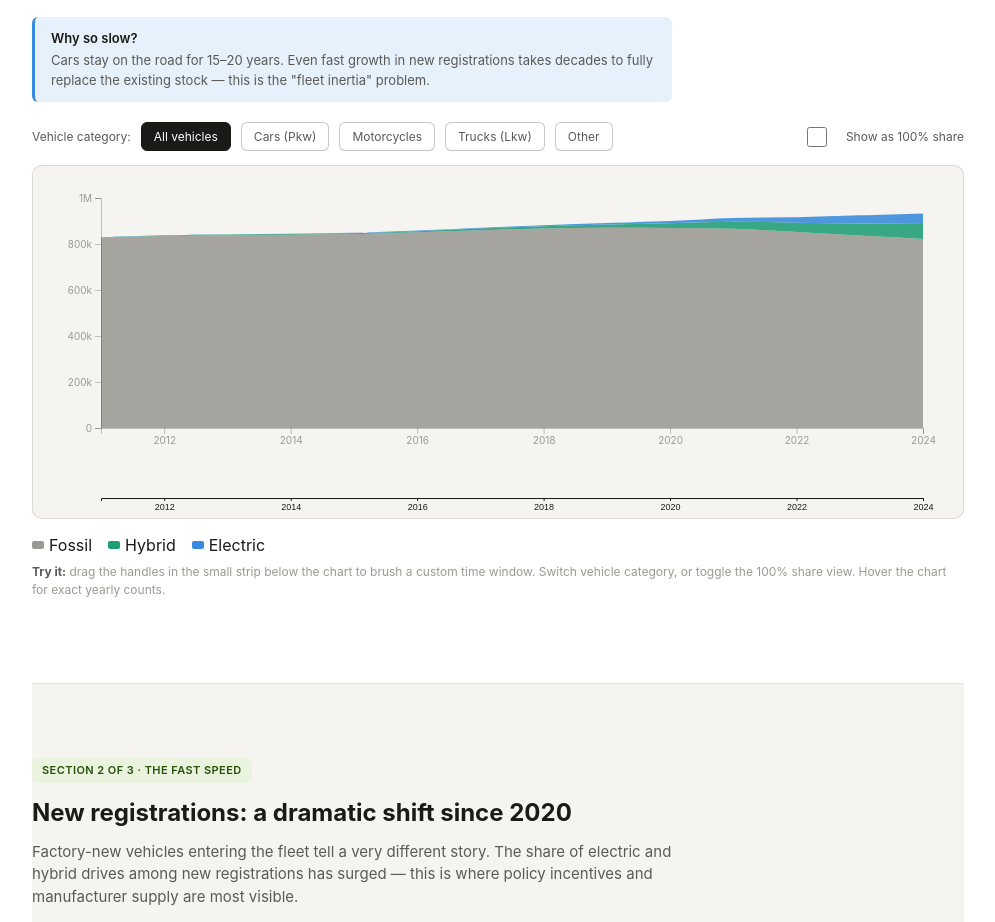
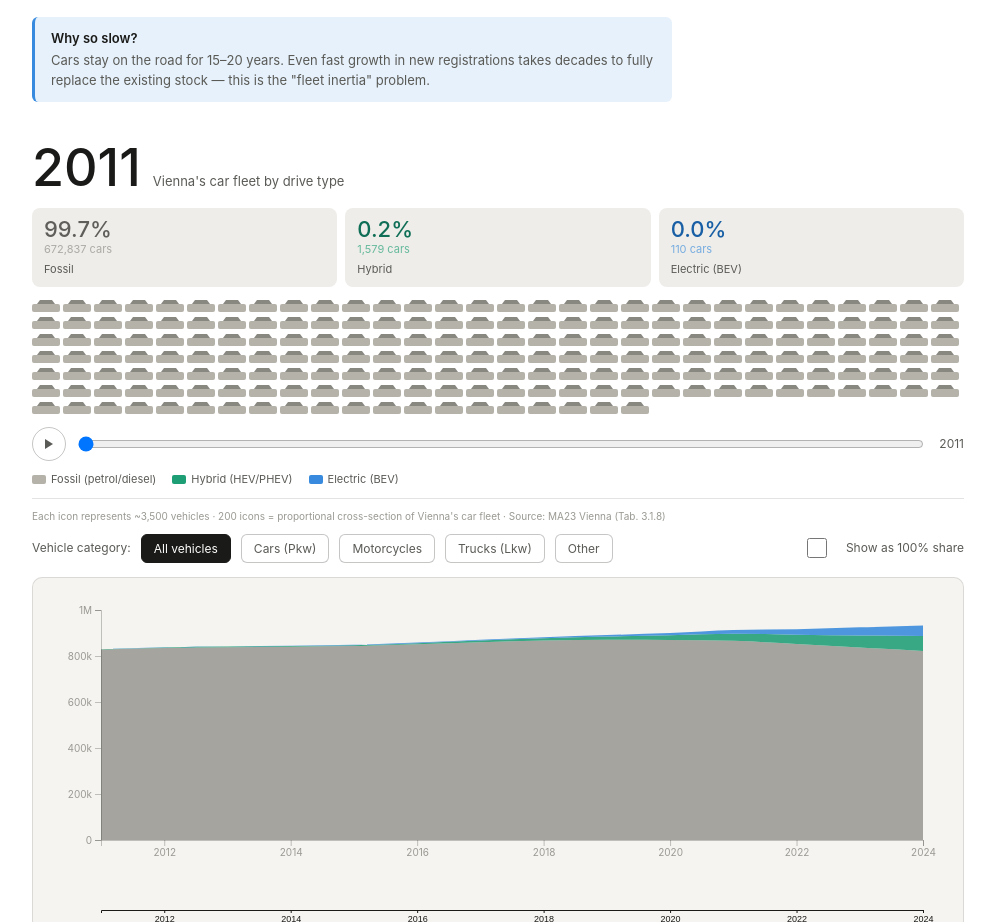
Before and after one commit to MarkusEbner96/Information-Design-Assignment3, a website: page public/index.html in a window 1280 px wide. Shown: the part 825-1747 px from the top of the page, without its empty margins (142-1137 px from the left). Drawn offline with nearby package versions, Linux system fonts and the light colour scheme.

Commit message:
Added fleet grid and updated styling for the fleet.

```diff
--- a/public/css/style.css
+++ b/public/css/style.css
@@ -146,6 +146,46 @@ section:last-of-type { border-bottom: none; }
 .methodology li { margin-bottom: 6px; }
 .source-list a { color: var(--accent); text-decoration: none; }
 
+/* ---- Fleet Grid --------------------------------------------------------- */
+.fg-wrap { padding: 20px 0 10px; }
+.fg-yr-row { display: flex; align-items: baseline; gap: 12px; margin-bottom: 2px; }
+.fg-yr-big { font-size: 52px; font-weight: 500; color: var(--text); line-height: 1; }
+.fg-yr-label { font-size: 13px; color: var(--text-soft); }
+.fg-stats { display: grid; grid-template-columns: repeat(3, 1fr); gap: 8px; margin: 14px 0 12px; }
+.fg-stat { background: var(--bg-soft-2); border-radius: 8px; padding: 10px 12px; }
+.fg-stat-pct { font-size: 22px; font-weight: 500; line-height: 1; }
+.fg-stat-n { font-size: 11px; margin-top: 1px; opacity: 0.65; }
+.fg-stat-l { font-size: 11px; color: var(--text-soft); margin-top: 3px; }
+.fg-grid { display: flex; flex-wrap: wrap; gap: 3px; margin: 4px 0 12px; }
+.fg-car { width: 28px; height: 14px; flex-shrink: 0; }
+.fg-car svg { display: block; }
+.fg-car.fossil  .fg-body { fill: #B4B2A9; }
+.fg-car.fossil  .fg-roof { fill: #888780; }
+.fg-car.hybrid  .fg-body { fill: #1D9E75; }
+.fg-car.hybrid  .fg-roof { fill: #0F6E56; }
+.fg-car.electric .fg-body { fill: #378ADD; }
+.fg-car.electric .fg-roof { fill: #185FA5; }
+.fg-ctrl { display: flex; align-items: center; gap: 10px; margin-bottom: 10px; }
+.fg-pbtn {
+  width: 34px; height: 34px; flex-shrink: 0;
+  border: 1px solid var(--border-strong); border-radius: 50%;
+  display: flex; align-items: center; justify-content: center;
+  cursor: pointer; background: transparent;
+  transition: background 0.15s;
+}
+.fg-pbtn:hover { background: var(--bg-soft); }
+.fg-yr-out { font-size: 12px; color: var(--text-soft); min-width: 28px; text-align: right; }
+.fg-legend { display: flex; gap: 16px; flex-wrap: wrap; }
+.fg-li { display: flex; align-items: center; gap: 5px; font-size: 11px; color: var(--text-soft); }
+.fg-sw { width: 14px; height: 9px; border-radius: 2px; flex-shrink: 0; }
+.fg-note {
+  font-size: 10px; color: var(--text-faint);
+  margin-top: 10px; padding-top: 10px;
+  border-top: 1px solid var(--border);
+}
+@keyframes fg-pop { 0%,100% { transform: scale(1); } 50% { transform: scale(1.45); } }
+.fg-car.popping { animation: fg-pop 0.22s ease; }
+
 footer {
   padding: 28px 0 50px; text-align: center; font-size: 12px; color: var(--text-faint);
 }
--- a/public/index.html
+++ b/public/index.html
@@ -63,6 +63,47 @@
       <div class="callout-title">Why so slow?</div>
       <div class="callout-text">Cars stay on the road for 15–20 years. Even fast growth in new registrations takes
         decades to fully replace the existing stock — this is the "fleet inertia" problem.</div>
+    </div>
+
+    <!-- Animated Fleet Grid -->
+    <div class="fg-wrap">
+      <div class="fg-yr-row">
+        <div class="fg-yr-big" id="fg-yr">2011</div>
+        <div class="fg-yr-label">Vienna's car fleet by drive type</div>
+      </div>
+      <div class="fg-stats">
+        <div class="fg-stat">
+          <div class="fg-stat-pct" style="color:#5F5E5A" id="fg-fp">—</div>
+          <div class="fg-stat-n" style="color:#888780" id="fg-fn">—</div>
+          <div class="fg-stat-l">Fossil</div>
+        </div>
+        <div class="fg-stat">
+          <div class="fg-stat-pct" style="color:#0F6E56" id="fg-hp">—</div>
+          <div class="fg-stat-n" style="color:#1D9E75" id="fg-hn">—</div>
+          <div class="fg-stat-l">Hybrid</div>
+        </div>
+        <div class="fg-stat">
+          <div class="fg-stat-pct" style="color:#185FA5" id="fg-ep">—</div>
+          <div class="fg-stat-n" style="color:#378ADD" id="fg-en">—</div>
+          <div class="fg-stat-l">Electric (BEV)</div>
+        </div>
+      </div>
+      <div class="fg-grid" id="fg-grid"></div>
+      <div class="fg-ctrl">
+        <button class="fg-pbtn" id="fg-pbtn" aria-label="Play / Pause">
+          <svg width="14" height="14" viewBox="0 0 14 14" id="fg-pico">
+            <polygon points="3,2 11,7 3,12" fill="var(--text-soft)"/>
+          </svg>
+        </button>
+        <input type="range" id="fg-slider" min="2011" max="2024" value="2011" step="1" style="flex:1">
+        <span class="fg-yr-out" id="fg-yout">2011</span>
+      </div>
+      <div class="fg-legend">
+        <div class="fg-li"><div class="fg-sw" style="background:#B4B2A9"></div>Fossil (petrol/diesel)</div>
+        <div class="fg-li"><div class="fg-sw" style="background:#1D9E75"></div>Hybrid (HEV/PHEV)</div>
+        <div class="fg-li"><div class="fg-sw" style="background:#378ADD"></div>Electric (BEV)</div>
+      </div>
+      <div class="fg-note">Each icon represents ~3,500 vehicles · 200 icons = proportional cross-section of Vienna's car fleet · Source: MA23 Vienna (Tab. 3.1.8)</div>
     </div>
 
     <div class="controls-row" id="bestand-category-filter">
@@ -226,5 +267,6 @@
 <script src="js/data.js"></script>
 <script src="js/charts.js"></script>
 <script src="js/main.js"></script>
+<script src="js/fleet-grid.js"></script>
 </body>
 </html>
--- /dev/null
+++ b/public/js/fleet-grid.js
@@ -0,0 +1,167 @@
+(async function () {
+  const TOTAL = 200;
+
+  let bestandRows;
+  try {
+    const res = await fetch('data/vienna_emobility.json');
+    const json = await res.json();
+    bestandRows = json.bestand.wide;
+  } catch (e) {
+    console.error('fleet-grid: could not load vienna_emobility.json', e);
+    return;
+  }
+
+  const kd = {};
+  const rc = {};
+
+  for (const row of bestandRows) {
+    const F = row.Pkw_Fossil  || 0;
+    const H = row.Pkw_Hybrid  || 0;
+    const E = row.Pkw_Elektro || 0;
+    const T = F + H + E;
+    rc[row.year] = { F, H, E };
+    kd[row.year] = largestRemainder([F, H, E], T, TOTAL);
+  }
+
+  const years   = bestandRows.map(r => r.year).sort((a, b) => a - b);
+  const minYear = years[0];
+  const maxYear = years[years.length - 1];
+
+  const sliderEl = document.getElementById('fg-slider');
+  if (!sliderEl) return;
+  sliderEl.min   = minYear;
+  sliderEl.max   = maxYear;
+  sliderEl.value = minYear;
+
+  function largestRemainder(vals, total, n) {
+    if (total === 0) return vals.map(() => 0);
+    const floats = vals.map(v => (v / total) * n);
+    const floors = floats.map(Math.floor);
+    const needed = n - floors.reduce((a, b) => a + b, 0);
+    const order  = floats
+      .map((f, i) => ({ i, rem: f - floors[i] }))
+      .sort((a, b) => b.rem - a.rem);
+    for (let k = 0; k < needed; k++) floors[order[k].i]++;
+    return floors;
+  }
+
+  function seededShuffle(arr, seed) {
+    let s = seed >>> 0;
+    const rng = () => { s = (Math.imul(s, 1664525) + 1013904223) >>> 0; return s / 4294967296; };
+    const a = [...arr];
+    for (let i = a.length - 1; i > 0; i--) {
+      const j = Math.floor(rng() * (i + 1));
+      [a[i], a[j]] = [a[j], a[i]];
+    }
+    return a;
+  }
+
+  const order  = seededShuffle([...Array(TOTAL).keys()], 42);
+  const gridEl = document.getElementById('fg-grid');
+  const carEls = [];
+
+  for (let i = 0; i < TOTAL; i++) {
+    const d = document.createElement('div');
+    d.className = 'fg-car fossil';
+    d.innerHTML = '<svg viewBox="0 0 28 13" width="28" height="13">'
+      + '<rect class="fg-body" x="0" y="5" width="28" height="8" rx="2"/>'
+      + '<path class="fg-roof" d="M5,5 L8,1 L20,1 L23,5 Z"/>'
+      + '</svg>';
+    gridEl.appendChild(d);
+    carEls.push(d);
+  }
+
+  let curTypes = Array(TOTAL).fill('fossil');
+  let pending   = [];
+  let playing   = false;
+  let playTimer = null;
+  let lastYear  = minYear;
+
+  function clearPending() {
+    pending.forEach(clearTimeout);
+    pending = [];
+    for (let i = 0; i < TOTAL; i++) {
+      carEls[i].className = 'fg-car ' + curTypes[i];
+    }
+  }
+
+  function fmt(n) { return n.toLocaleString('en-GB'); }
+
+  function applyYear(year, animate) {
+    year = parseInt(year);
+    document.getElementById('fg-yr').textContent   = year;
+    document.getElementById('fg-yout').textContent = year;
+    sliderEl.value = year;
+
+    const [f, h, e] = kd[year];
+    const counts    = rc[year];
+    const total     = counts.F + counts.H + counts.E;
+
+    const newTypes = Array(TOTAL).fill('fossil');
+    for (let i = 0; i < e; i++)     newTypes[order[i]] = 'electric';
+    for (let i = e; i < e + h; i++) newTypes[order[i]] = 'hybrid';
+
+    const changed = [];
+    for (let i = 0; i < TOTAL; i++) if (newTypes[i] !== curTypes[i]) changed.push(i);
+
+    clearPending();
+
+    if (!animate || changed.length > 40) {
+      changed.forEach(idx => { carEls[idx].className = 'fg-car ' + newTypes[idx]; });
+    } else {
+      const sc    = seededShuffle(changed, year * 7 + changed.length);
+      const delay = changed.length <= 10 ? 40 : 18;
+      sc.forEach((idx, i) => {
+        const t = setTimeout(() => {
+          carEls[idx].className = 'fg-car ' + newTypes[idx];
+          carEls[idx].classList.add('popping');
+          setTimeout(() => carEls[idx].classList.remove('popping'), 220);
+        }, i * delay);
+        pending.push(t);
+      });
+    }
+
+    curTypes = newTypes;
+    lastYear = year;
+
+    document.getElementById('fg-fp').textContent = (counts.F / total * 100).toFixed(1) + '%';
+    document.getElementById('fg-hp').textContent = (counts.H / total * 100).toFixed(1) + '%';
+    document.getElementById('fg-ep').textContent = (counts.E / total * 100).toFixed(1) + '%';
+    document.getElementById('fg-fn').textContent = fmt(counts.F) + ' cars';
+    document.getElementById('fg-hn').textContent = fmt(counts.H) + ' cars';
+    document.getElementById('fg-en').textContent = fmt(counts.E) + ' cars';
+  }
+
+  sliderEl.addEventListener('input', ev => {
+    const y = parseInt(ev.target.value);
+    applyYear(y, Math.abs(y - lastYear) <= 2);
+  });
+
+  const picoEl     = document.getElementById('fg-pico');
+  const PLAY_PATH  = '<polygon points="3,2 11,7 3,12" fill="var(--text-soft)"/>';
+  const PAUSE_PATH = '<rect x="2" y="2" width="4" height="10" fill="var(--text-soft)"/>'
+                   + '<rect x="8" y="2" width="4" height="10" fill="var(--text-soft)"/>';
+
+  function stopPlay() {
+    playing = false;
+    picoEl.innerHTML = PLAY_PATH;
+    clearInterval(playTimer);
+  }
+
+  function startPlay() {
+    playing = true;
+    picoEl.innerHTML = PAUSE_PATH;
+    let y = lastYear >= maxYear ? minYear : lastYear;
+    if (y === minYear) applyYear(minYear, false);
+    playTimer = setInterval(() => {
+      y++;
+      if (!kd[y]) { stopPlay(); return; }
+      applyYear(y, true);
+      if (y >= maxYear) stopPlay();
+    }, 900);
+  }
+
+  document.getElementById('fg-pbtn').addEventListener('click', () => playing ? stopPlay() : startPlay());
+
+  applyYear(minYear, false);
+})();
```
